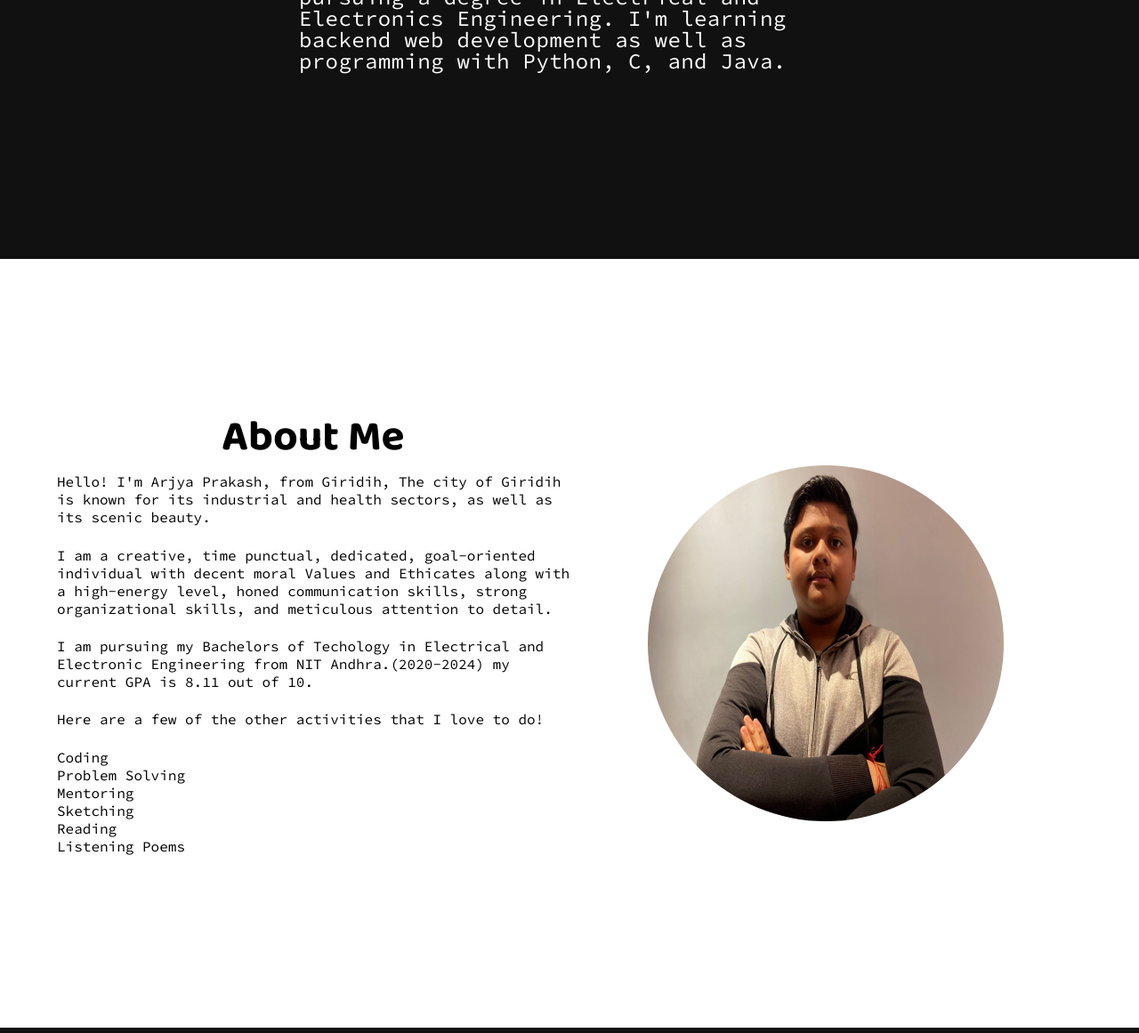
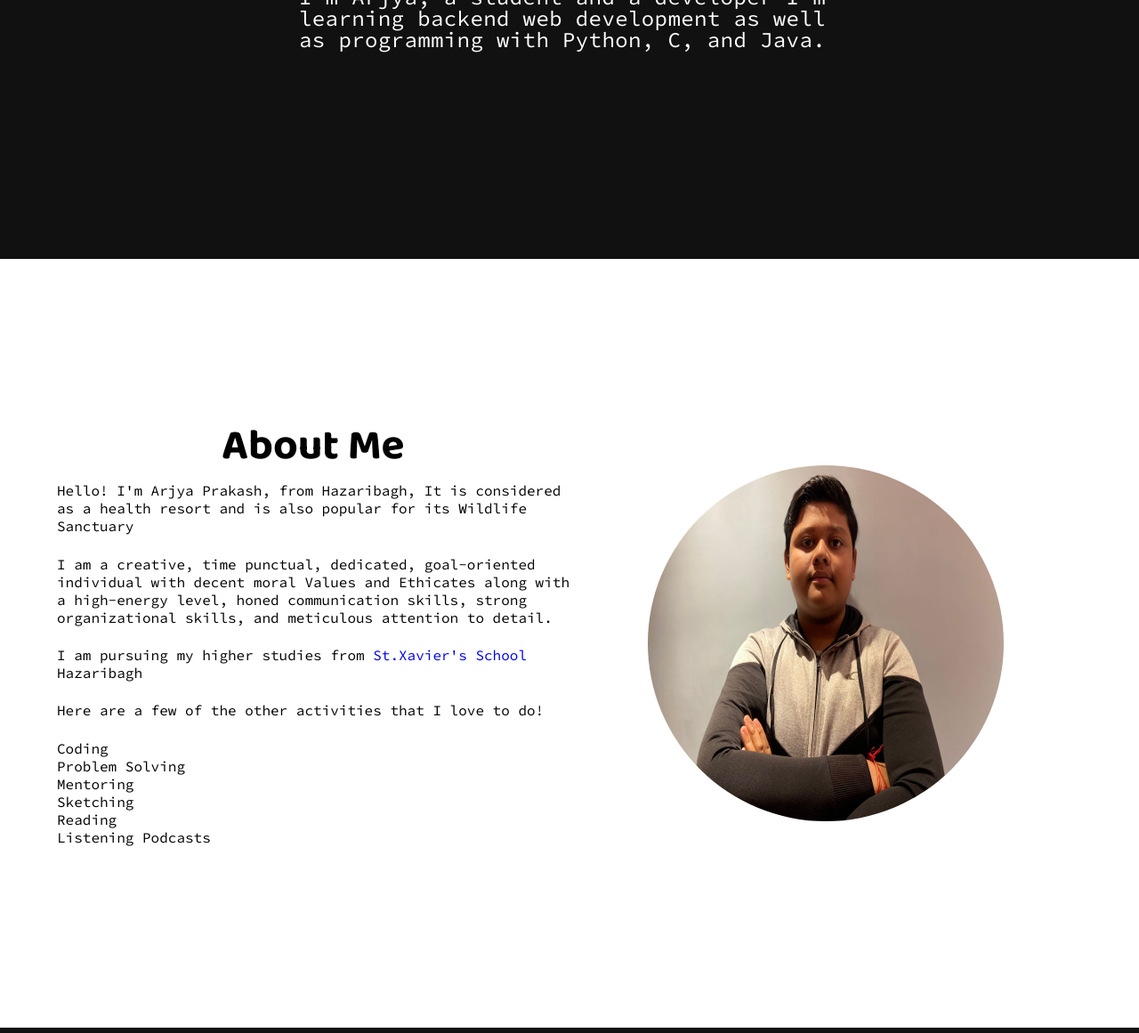
Before and after one commit to ArjyaPrakash/WebDev, a plain HTML site: page index.html in a window 1280 px wide. Shown: the part 589-1750 px from the top of the page at 89% size. Drawn offline with Linux system fonts and the light colour scheme.

Commit message:
Update index.html

```diff
--- a/index.html
+++ b/index.html
@@ -61,8 +61,7 @@
                 <h2>Developer, Programmer</h2>
             </div>
             <div class="moreabout">
-                <p>I'm Arjya, an undergraduate at NIT Andhra pursuing a degree in Electrical and Electronics
-                    Engineering. I'm learning backend web development as well as programming with Python, C, and Java.
+                <p>I'm Arjya, a student and a developer I'm learning backend web development as well as programming with Python, C, and Java.
                 </p>
             </div>
 
@@ -74,16 +73,14 @@
         <div class="about-info">
             <h1>About Me</h1>
 
-            <p>Hello! I'm Arjya Prakash, from Giridih, The city of Giridih is known for its industrial and health sectors,
-                as well as its scenic beauty.</p>
+            <p>Hello! I'm Arjya Prakash, from Hazaribagh, It is considered as a health resort and is also popular for its Wildlife Sanctuary</p>
 
             <p>I am a creative, time punctual, dedicated, goal-oriented individual with decent moral Values and
                 Ethicates along with a high-energy level, honed communication skills, strong organizational skills, and
                 meticulous attention to detail.</p>
 
 
-            <p>I am pursuing my Bachelors of Techology in Electrical and Electronic Engineering from NIT
-                Andhra.(2020-2024) my current GPA is 8.11 out of 10.</p>
+            <p>I am pursuing my higher studies from <a href="sxshzb.in">St.Xavier's School</a> Hazaribagh
 
             <p>Here are a few of the other activities that I love to do!</p>
             <ul class="hobby">
@@ -92,7 +89,7 @@
                 <li>Mentoring</li>
                 <li>Sketching</li>
                 <li>Reading</li>
-                <li>Listening Poems</li>
+                <li>Listening Podcasts</li>
             </ul>
 
         </div>
```
